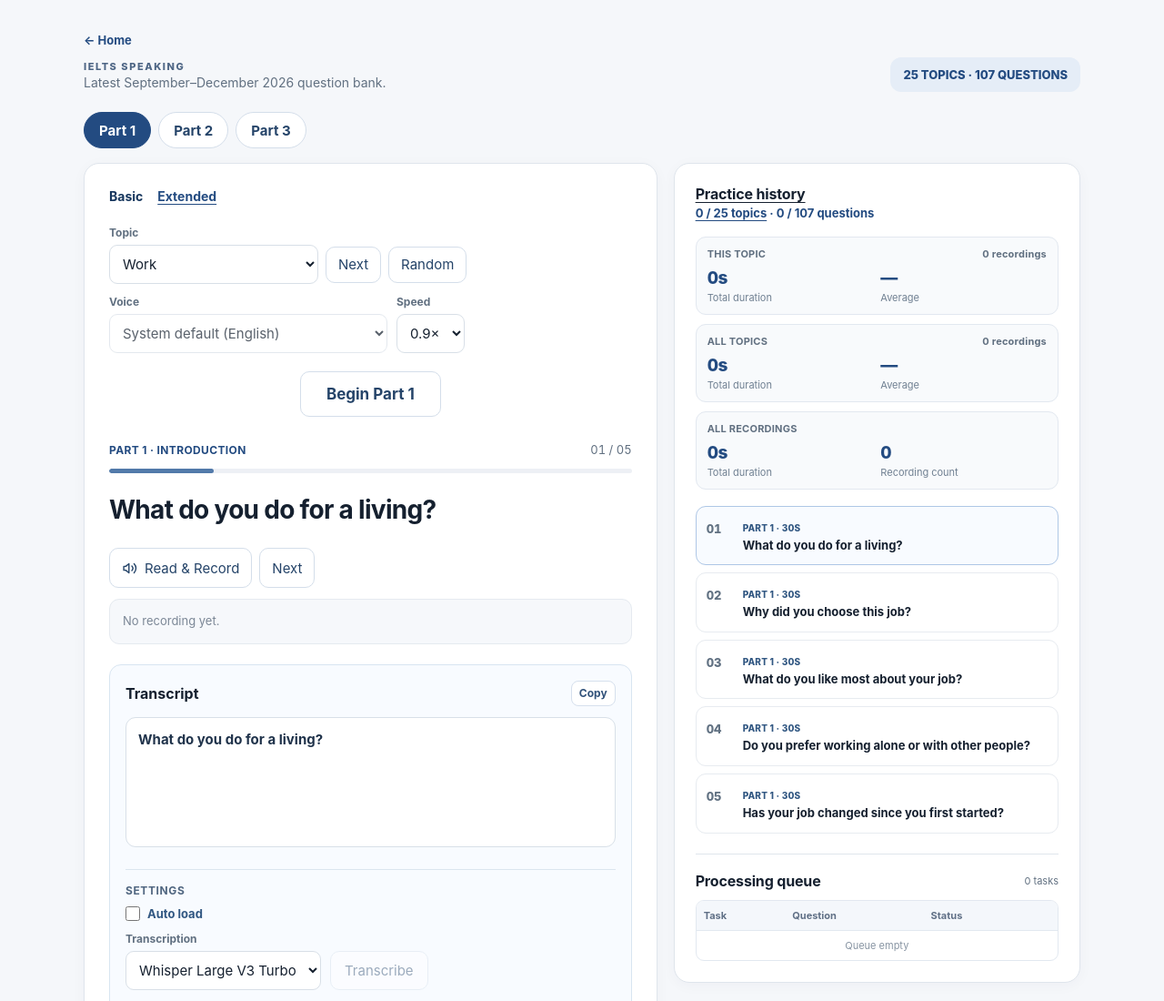
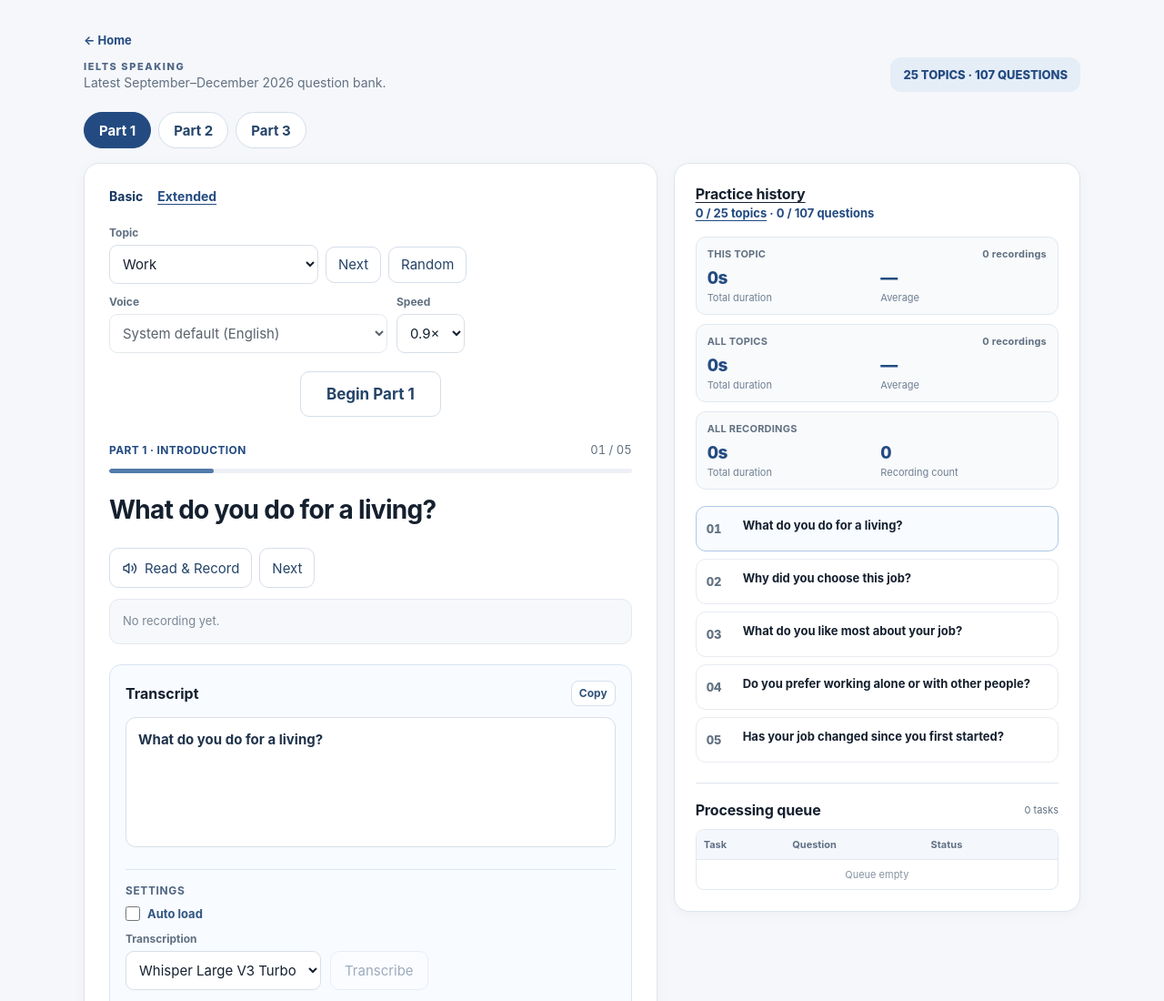
Before and after one commit to lvkai/ielts, a plain HTML site: page ielts-speaking.html in a window 1280 px wide. Shown: the top 1100 px of the page at 91% size. Drawn offline with Linux system fonts and the light colour scheme.

Commit message:
Remove the part and time label above each question in the side list.
Co-authored-by: Cursor <cursoragent@cursor.com>
Co-authored-by: lvkai <lvkai@users.noreply.github.com>

```diff
--- a/ielts-speaking.html
+++ b/ielts-speaking.html
@@ -183,7 +183,6 @@
 .exam-note{font-size:12px;color:#56687c;line-height:1.55;margin:14px 0 0}
 .cue-card{background:#f5f8fd;border:1px solid #ccdced;border-left:4px solid #527aaa;border-radius:11px;margin:10px 0 15px;padding:15px 18px}
 .cue-card[hidden]{display:none}.cue-intro{font-size:13px;color:#435f81;font-weight:750}.cue-card ul{margin:10px 0 0;padding-left:21px;color:#243d5b;font-size:15px;line-height:1.75}
-.record-part{display:inline-block;font-weight:800;color:#315782;font-size:10px;letter-spacing:.02em;text-transform:uppercase;margin-bottom:5px}
 #prep{border-color:#c9d9e9}#prep[hidden]{display:none}#part3Think[hidden]{display:none}.part2-tools:not(:has(> :not([hidden]))){display:none}
 @media(max-width:540px){.header .mark{white-space:normal;text-align:center;max-width:130px}.topic-inline #topic{flex:1 1 145px;width:auto;max-width:none}.topic-inline .topic-next{padding:7px 8px}}
 
@@ -2870,7 +2869,7 @@ function renderHistory(){
   const card=create('div','record'+(i===idx?' active':''));
   if(speakingPart===2)card.classList.add('record-plain');
   const n=speakingPart===2?null:create('div','num',String(shown).padStart(2,'0'));
-  const body=create('div');body.append(create('div','record-part',speakingPart===1?'Part 1 · 30s':q.part===2?'Part 2 · 2 min':'Part 3 · 1 min'));body.append(create('div','record-q',q.q));
+  const body=create('div');body.append(create('div','record-q',q.q));
 
   if(attempts.length){
    const rows=create('div','record-attempts');
```
